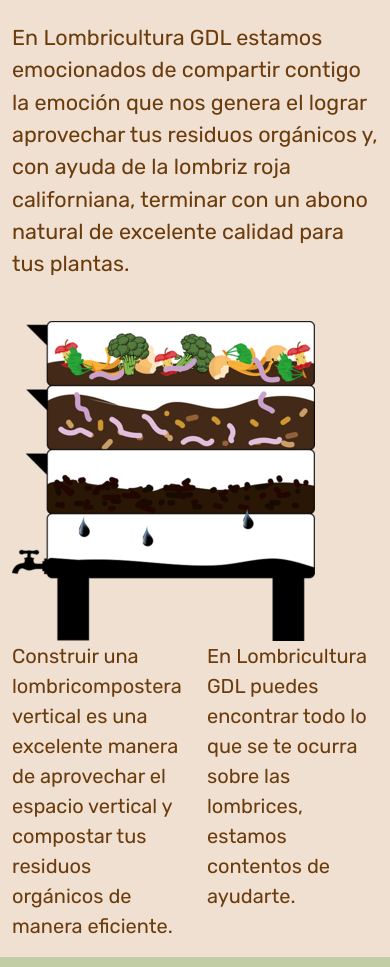
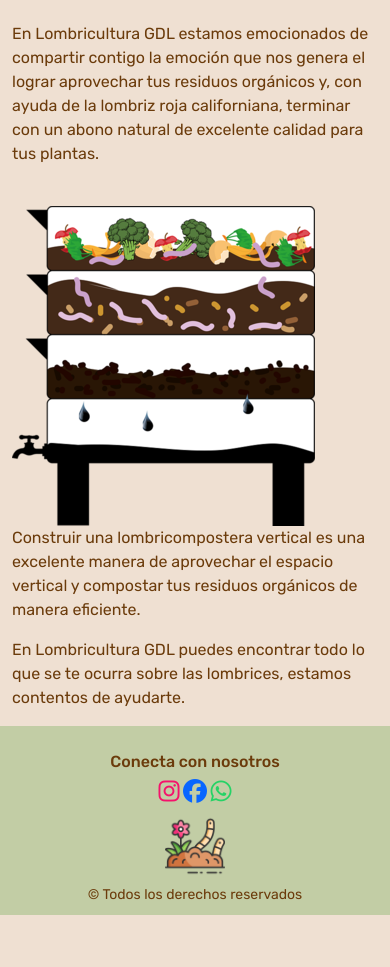
Before and after one commit to Luisa-G/lombrices_53805, a website: page index.html in a window 390 px wide. Shown: the part 493-1460 px from the top of the page. After the commit the page ends 1408 px from the top, so only its background shows below. Drawn offline with nearby package versions, Linux system fonts and the light colour scheme.

Commit message:
mejoras en index (responsive y fontsizes)

```diff
--- a/index.html
+++ b/index.html
@@ -53,20 +53,22 @@
                 <p class="fs-2 animate__animated animate__lightSpeedInLeft animate__slower">mundo de las lombrices!</p>
               </div>
             </div>
-            <div class="row pt-4 fs-4">
+            <div class="row pt-4 fontSize">
               <div class="col">
                 <p>En Lombricultura GDL estamos emocionados de compartir contigo la emoción que nos genera el lograr aprovechar tus residuos orgánicos y, con ayuda de la lombriz roja californiana, terminar con un abono natural de excelente calidad para tus plantas.</p>
               </div>
             </div>
-            <div class="row pt-4">
+            <div class="row pt-4 fontSize">
               <div class="col">
                 <img src="./assets/img/proceso.png" alt="Imagen de un corte transversal de una lombricompostera">
               </div>
-              <div class="col fs-5 align-middle">
+              <div class="col align-middle">
                 <p>Construir una lombricompostera vertical es una excelente manera de aprovechar el espacio vertical y compostar tus residuos orgánicos de manera eficiente.
                 </p>
+                <p class="d-md-none">En Lombricultura GDL puedes encontrar todo lo que se te ocurra sobre las lombrices, estamos contentos de ayudarte.
+                </p>
               </div>
-              <div class="col fs-5">
+              <div class="d-none d-md-block col">
                 En Lombricultura GDL puedes encontrar todo lo que se te ocurra sobre las lombrices, estamos contentos de ayudarte.
               </div>
             </div>
--- a/scss/_mediaqueries.scss
+++ b/scss/_mediaqueries.scss
@@ -5,3 +5,9 @@
         height: auto;
     }
 }
+
+@media screen and (min-width: 768px){
+    .fontSize{
+        font-size:20px;
+    }
+}
```
Also changed, not shown: css/estilos.css, 1 other file.
